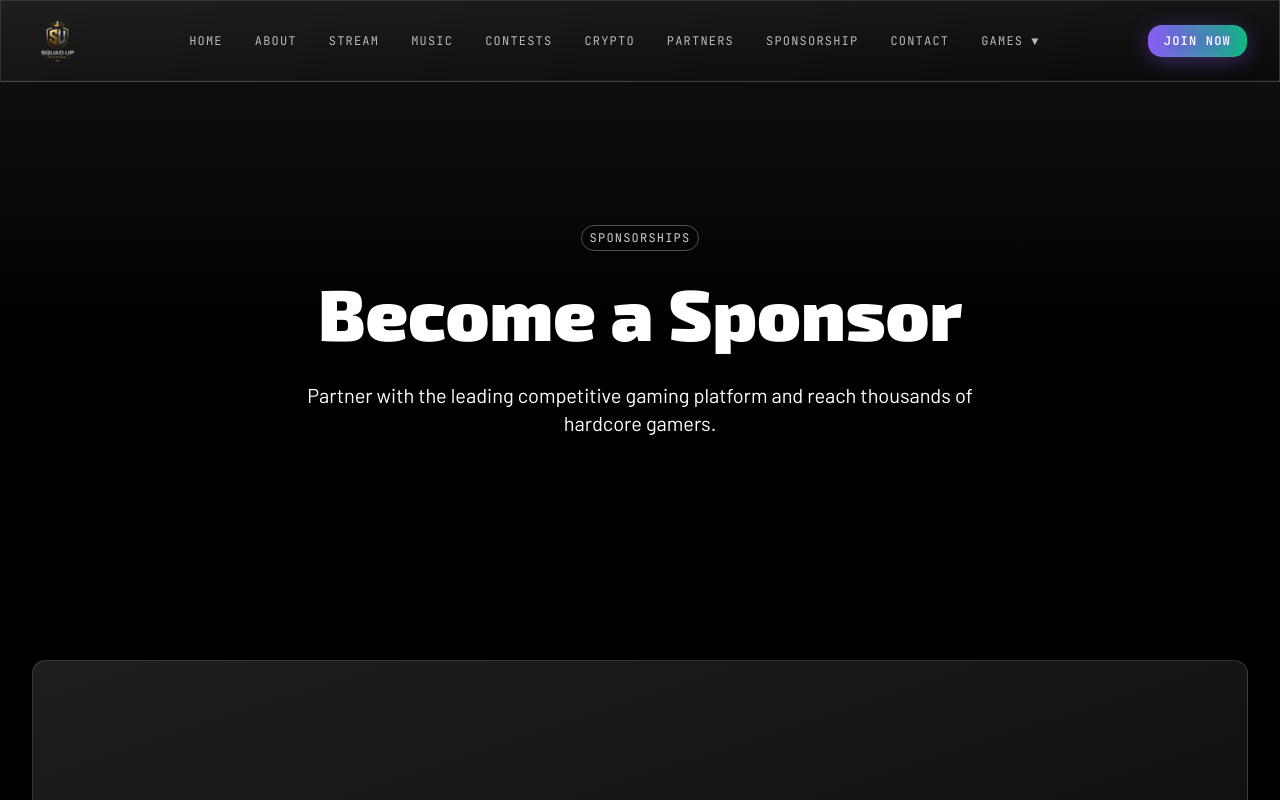
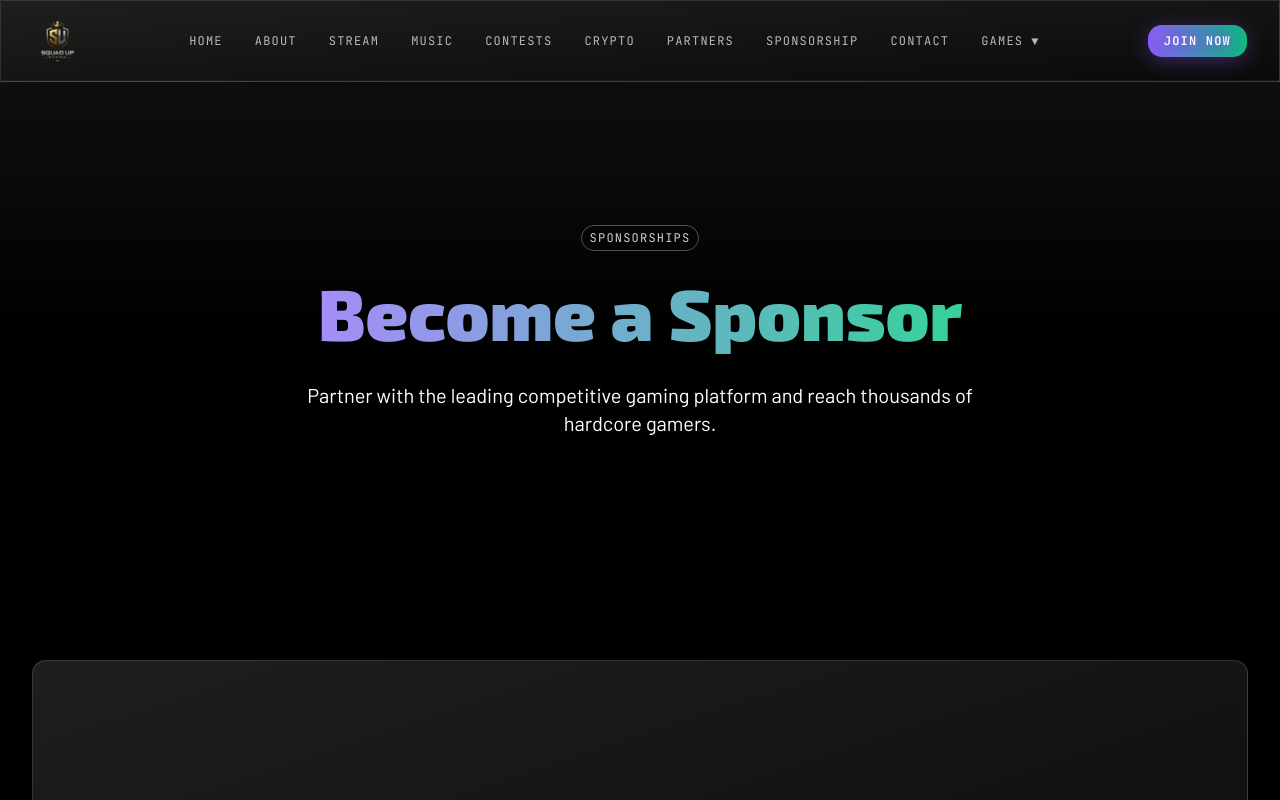
Before and after one commit to Block77778/Squad-up-Entertainment, a Next.js app: page /sponsorship in a window 1280 px wide. Shown: the top 800 px of the page. Built offline with nearby package versions, Linux system fonts and the light colour scheme.

Commit message:
Update page.tsx

```diff
--- a/app/sponsorship/page.tsx
+++ b/app/sponsorship/page.tsx
@@ -16,7 +16,7 @@ export default function Sponsorship() {
 
         <div className="relative z-10 text-center px-4 md:px-8 max-w-4xl mx-auto">
           <Badge variant="outline" className="mb-4">SPONSORSHIPS</Badge>
-          <h1 className="text-5xl md:text-7xl font-serif font-black mb-6 leading-tight text-white">
+          <h1 className="text-5xl md:text-7xl font-serif font-black mb-6 leading-tight bg-clip-text text-transparent" style={{ backgroundImage: "linear-gradient(to right, #a78bfa, #34d399)" }}>
             Become a Sponsor
           </h1>
           <p className="text-lg md:text-xl text-text-secondary max-w-2xl mx-auto">
```
